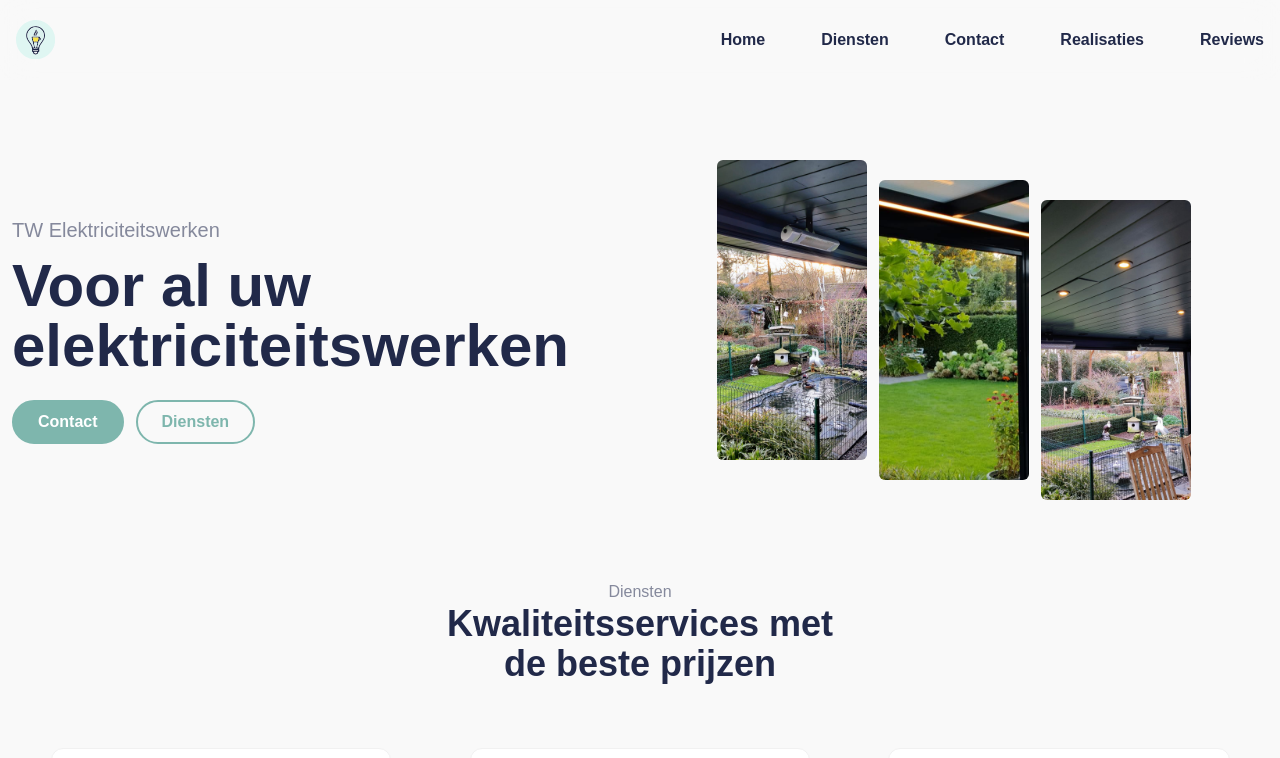
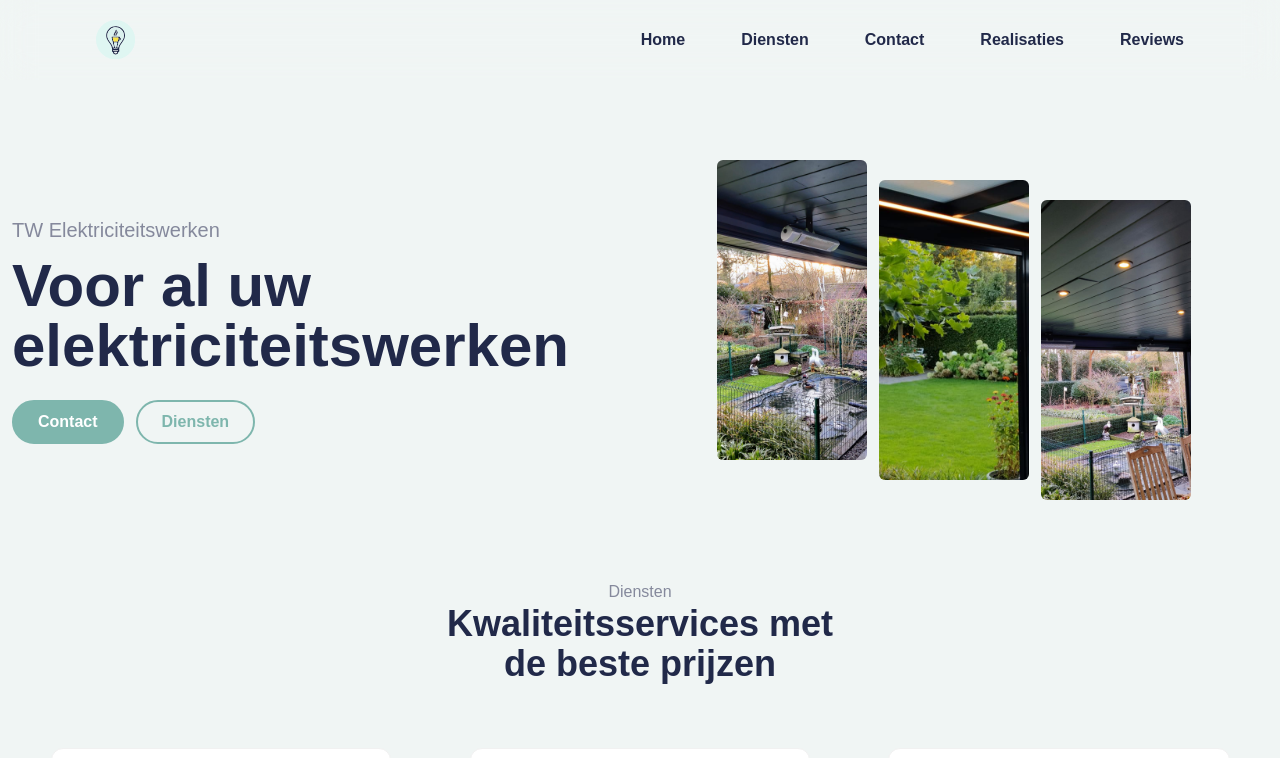
Before and after one commit to web3thijs/twe-nextjs-frontend, a Next.js app: page / in a window 1280 px wide. Shown: the top 758 px of the page. Built offline with nearby package versions, Linux system fonts and the light colour scheme; what react-locomotive-scroll would draw is missing.

Commit message:
updated config

```diff
--- a/tailwind.config.js
+++ b/tailwind.config.js
@@ -4,11 +4,24 @@ module.exports = {
     "./components/**/*.{js,ts,jsx,tsx}",
   ],
   theme: {
+    container: {
+      center: true,
+      padding: {
+        DEFAULT: '1rem',
+        sm: '2rem',
+        lg: '4rem',
+        xl: '5rem',
+        '2xl': '6rem',
+      },
+    },
+    fontFamily: {
+      sans: ['Poppins', 'sans-serif']
+    },
     colors: {
       transparent: 'transparent',
       'black': '#000000',
       'white': '#FFFFFF',
-      'offwhite': '#F9F9F9',
+      'offwhite': '#f0f5f4',
       'gray': '#85899C',
       'gray-light': '#F1F1F1',
       'greenish': '#7EB6AD',
@@ -26,7 +39,7 @@ module.exports = {
       '2xl': '1536px',
     },
     boxShadow: {
-      '3xl': '0 1.25rem 1.6875rem 0 rgba(0, 0, 0, 0.05)',
+      '3xl': '0 1px 4px 0 rgb(20 20 43 / 1%), 0 3px 6px 0 rgb(51 71 255 / 1%), 0 4px 22px 0 rgb(21 19 91 / 4%)',
     }
   },
   plugins: [],
```
